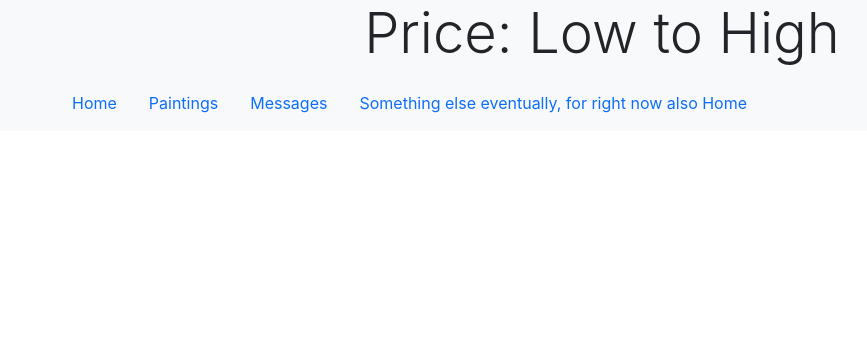
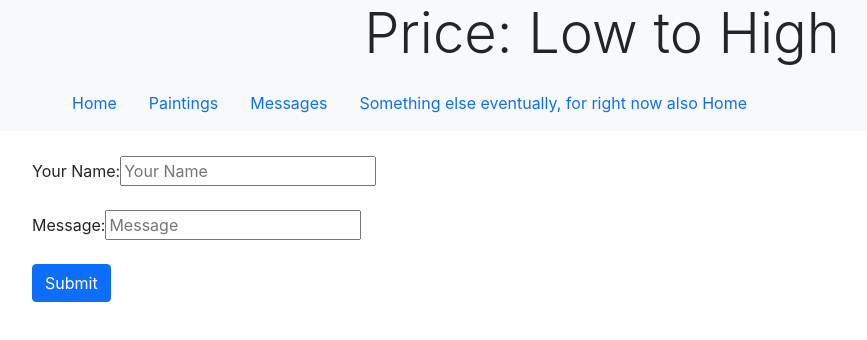
Before and after one commit to pricelowtohigh/pricelowtohigh.github.io, a React (Create React App) app: page /messages in a window 1280 px wide. Shown: the top 340 px of the page, without its empty margins (38-905 px from the left). Built offline with nearby package versions, Linux system fonts and the light colour scheme; no server answers.

Commit message:
added message submission front end.

```diff
--- a/src/App.js
+++ b/src/App.js
@@ -4,6 +4,7 @@ import Header from './Header';
 import Paintings from './Paintings';
 import Messages from './messages/Messages';
 import Home from './Home';
+import { MessageCard } from './messages/MessageCard';
 import './App.css';
 
 function App() {
@@ -16,6 +17,7 @@ function App() {
             <Route path="/" element={<Home />}/>
             <Route path="/paintings" element={<Paintings/>}/>
             <Route path="/messages" element={<Messages/>}/>
+            <Route path="/messages/:message_id" element={<MessageCard/>}  />
           </Routes>
       </BrowserRouter>
     </>
--- /dev/null
+++ b/src/messages/MessageCard.js
@@ -0,0 +1,5 @@
+import React from "react";
+
+export function MessageCard () {
+
+}
--- /dev/null
+++ b/src/messages/MessageForm.js
@@ -0,0 +1,50 @@
+import React, { useState } from "react";
+import { useNavigate } from "react-router-dom";
+
+export function MessageForm () {
+    const [ formData, setFormData ] = useState([]);
+    const navigate = useNavigate();
+
+    function handleChange (   ) {
+        // update formData
+    }
+
+    function handleSubmit (  ) {
+        // axios.post
+    }
+
+    return (
+        <form onSubmit={handleSubmit}>
+        <div>
+          <label htmlFor="your-name">Your Name:</label>
+          <input
+            name="your-name"
+            type="text"
+            id="your-name"
+            placeholder="Your Name"
+            required={true}
+            value={formData.author}
+            onChange={handleChange}
+          />
+        </div>
+        <br></br>
+        <div>
+          <label htmlFor="message">Message:</label>
+          <input
+            name="message"
+            type="text"
+            id="message"
+            placeholder="Message"
+            required={true}
+            value={formData.message}
+            onChange={handleChange}
+          />
+        </div>
+        <br></br>
+        <button type="submit" className="btn btn-primary">
+          Submit
+        </button>
+        <br></br>
+      </form>
+    )
+}
--- a/src/messages/Messages.js
+++ b/src/messages/Messages.js
@@ -1,5 +1,6 @@
 import React, { useState, useEffect } from "react";
 import { MessagesList } from "./MessagesList";
+import { MessageForm } from "./MessageForm";
 import axios from 'axios'
 
 function Messages() {
@@ -33,7 +34,10 @@ function Messages() {
 
     return (
         <div className="container mb-4" style={giveHerPadding}>
-            {messagesArray}
+            <div>
+                < MessageForm />
+            </div>
+            <div>{messagesArray}</div>
         </div>
     );
 }
```
